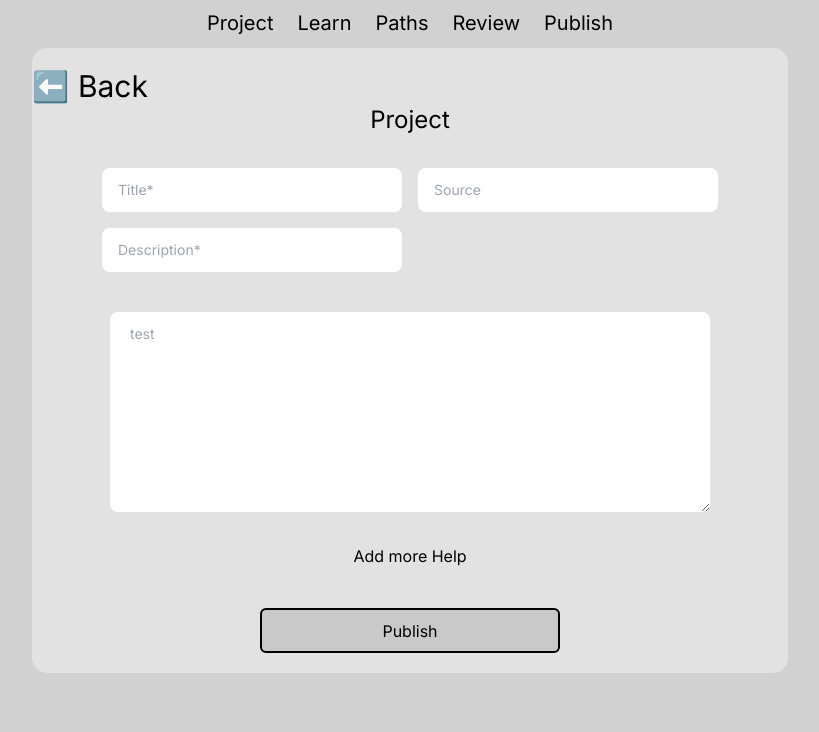
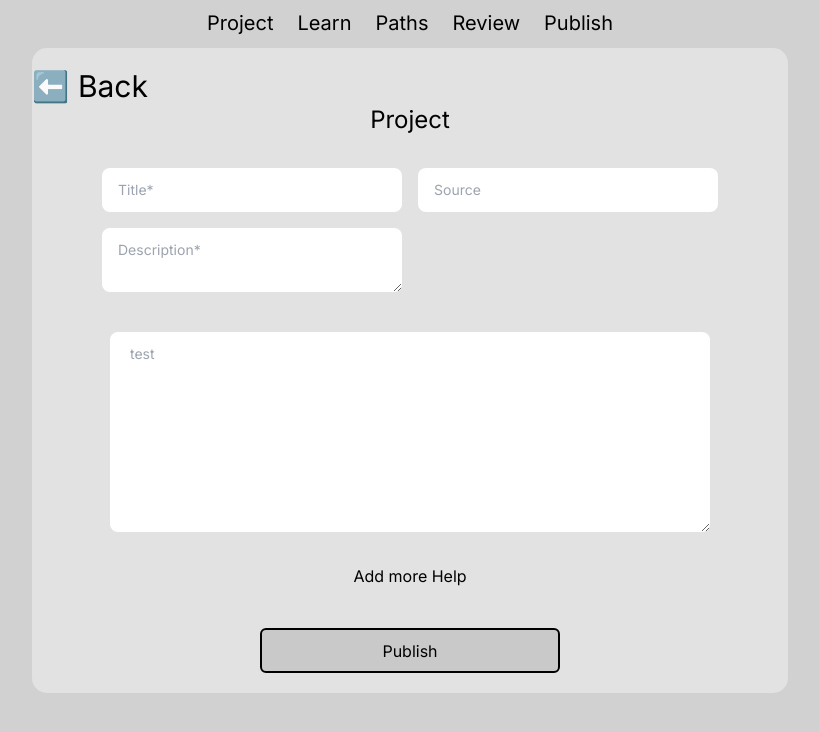
Before and after one commit to albinhasanaj/money, a Next.js app: page /publish in a window 1280 px wide. Both pictures are taken after a click on the element "Project". Shown: the top 732 px of the page, without its empty margins (230-1049 px from the left). Built offline with nearby package versions, Linux system fonts and the light colour scheme.

Commit message:
added textarea

```diff
--- a/app/publish/page.tsx
+++ b/app/publish/page.tsx
@@ -134,8 +134,7 @@ const Publish: React.FC = () => {
                       className='w-full h-[100px] py-3 px-4 block border-gray-200 rounded-lg text-sm focus:border-blue-500 focus:ring-blue-500 disabled:opacity-50 disabled:pointer-events-none'></textarea>
                   </div>
                 ) : (
-                  <input
-                    type="text"
+                  <textarea
                     placeholder="Description*"
                     className='py-3 px-4 block w-[300px] border-gray-200 rounded-lg text-sm focus:border-blue-500 focus:ring-blue-500 disabled:opacity-50 disabled:pointer-events-none '
                     value={description}
--- a/components/Container.tsx
+++ b/components/Container.tsx
@@ -26,7 +26,7 @@ const Container = ({ header, author, info, sources, help }: { header: string, au
                                 <button onClick={handleToggleStuck}>Stuck?</button>
                             )}
                         </div>
-                        <p className='text-black text-[16px]'>{author}</p>
+                        <p className='text-black text-[16px] capitalize'>{author}</p>
                     </div>
                     <p className='text-black text-[16px]'>{info}</p>
                     <div className="flex flex-col">
@@ -54,7 +54,7 @@ const Container = ({ header, author, info, sources, help }: { header: string, au
                         <h1 className='text-black text-2xl'>{header}</h1>
                         <button onClick={handleToggleStuck}>Back</button>
                     </div>
-                    <p className='text-black text-[16px]'>{author}</p>
+                    <p className='text-black text-[16px] capitalize'>{author}</p>
                     <div>
                         <div className='flex flex-col gap-10 mt-5'>
                             {help.map((item, index) => (
```
